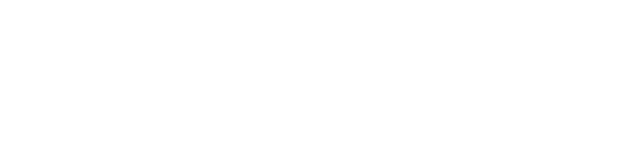
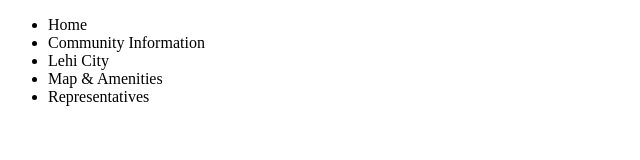
Before and after one commit to PackerSuxoSanchez/NPV, a plain HTML site: page index.html in a window 1280 px wide. Shown: the whole page, without its empty margins (0-640 px from the left). Drawn offline with Linux system fonts and the light colour scheme.

Commit message:
Added nav menu

```diff
--- a/index.html
+++ b/index.html
@@ -10,6 +10,16 @@
     <title>North Pointe Village</title>
 </head>
 <body>
+    <!--Navigation Menu-->
+    <nav>
+        <ul>
+            <li>Home</li>
+            <li>Community Information</li>
+            <li>Lehi City</li>
+            <li>Map & Amenities</li>
+            <li>Representatives</li>
+        </ul>
+    </nav>
 
 </body>
 </html>
```
